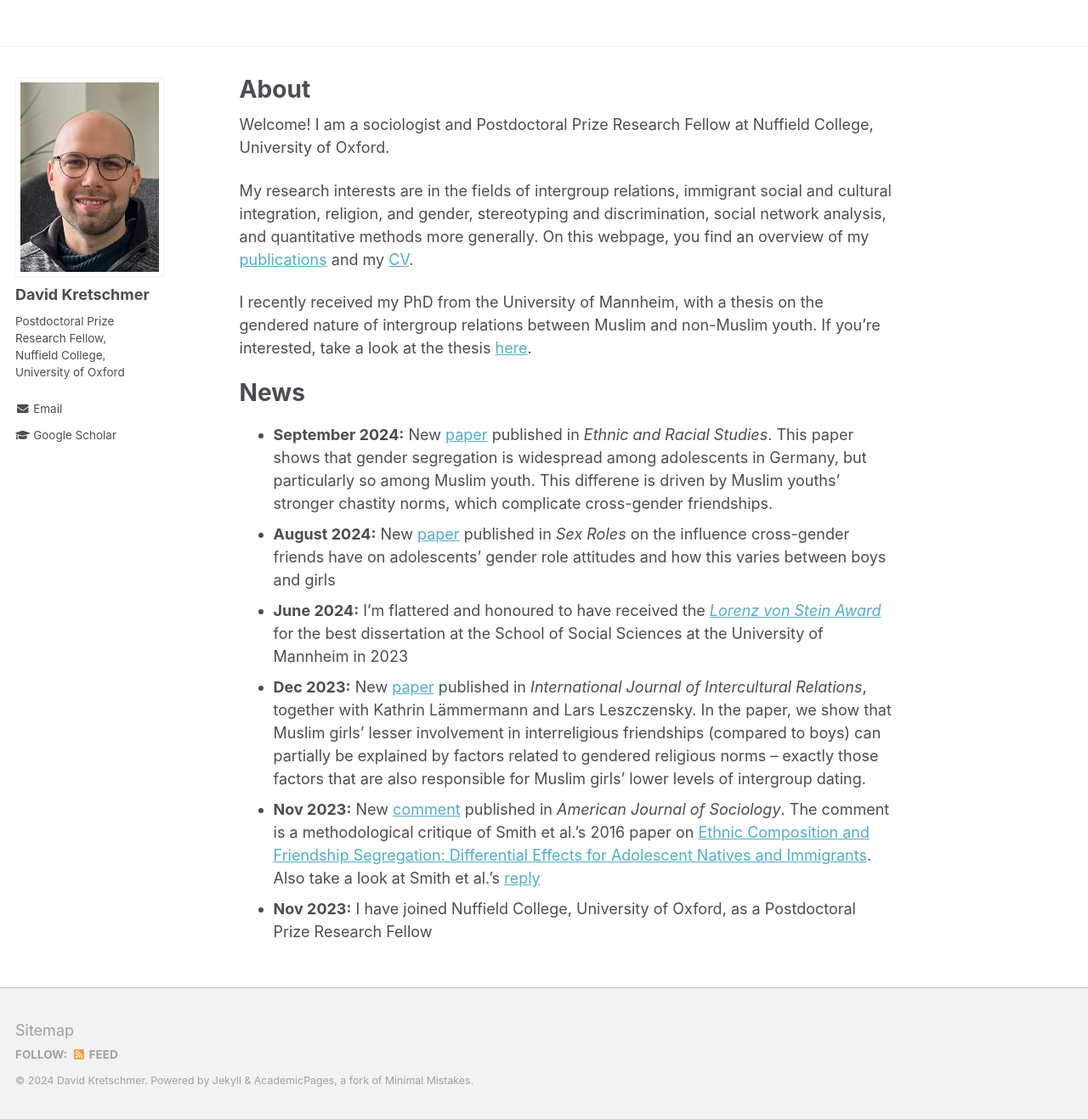
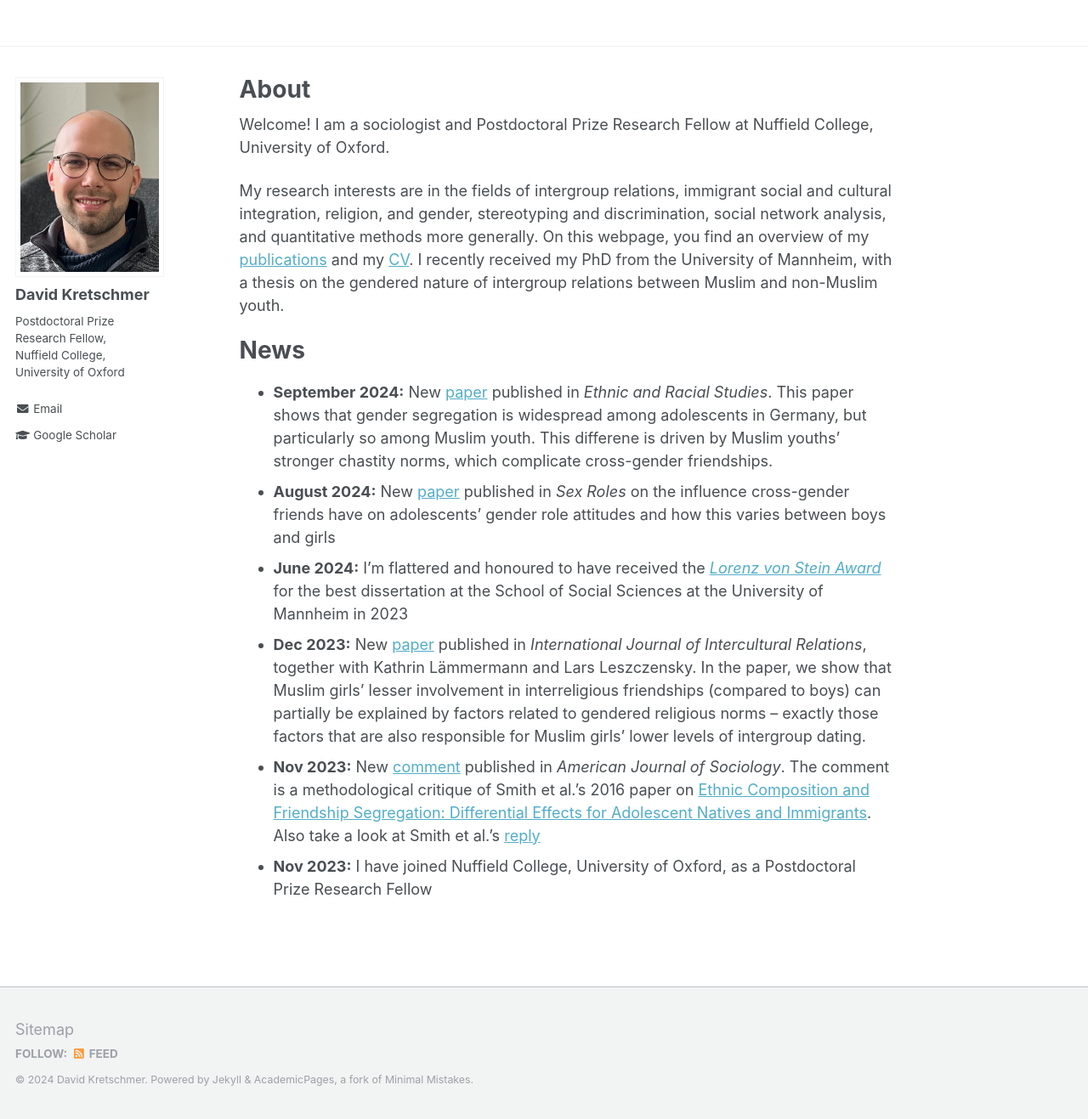
Before and after one commit to DavidKretschmer/davidkretschmer.github.io, a Jekyll site: the page built from _pages/about.md, in a window 1280 px wide and 1317 px high. Shown: the whole window at 85% size. Built offline with Jekyll 4.4.1, drawn with Linux system fonts in a browser that asks for light colours.

Commit message:
Remove dissertation

```diff
--- a/_pages/about.md
+++ b/_pages/about.md
@@ -11,9 +11,7 @@
 
 Welcome! I am a sociologist and Postdoctoral Prize Research Fellow at Nuffield College, University of Oxford.
 
-My research interests are in the fields of intergroup relations, immigrant social and cultural integration, religion, and gender, stereotyping and discrimination, social network analysis, and quantitative methods more generally. On this webpage, you find an overview of my [publications](https://davidkretschmer.github.io/publications/) and my [CV](https://davidkretschmer.github.io/assets/vita.pdf).
-
-I recently received my PhD from the University of Mannheim, with a thesis on the gendered nature of intergroup relations between Muslim and non-Muslim youth. If you're interested, take a look at the thesis [here](https://madoc.bib.uni-mannheim.de/66316/1/kretschmer.pdf).
+My research interests are in the fields of intergroup relations, immigrant social and cultural integration, religion, and gender, stereotyping and discrimination, social network analysis, and quantitative methods more generally. On this webpage, you find an overview of my [publications](https://davidkretschmer.github.io/publications/) and my [CV](https://davidkretschmer.github.io/assets/vita.pdf). I recently received my PhD from the University of Mannheim, with a thesis on the gendered nature of intergroup relations between Muslim and non-Muslim youth.
 
 
 
```
Also changed, not shown: 1 other file.
